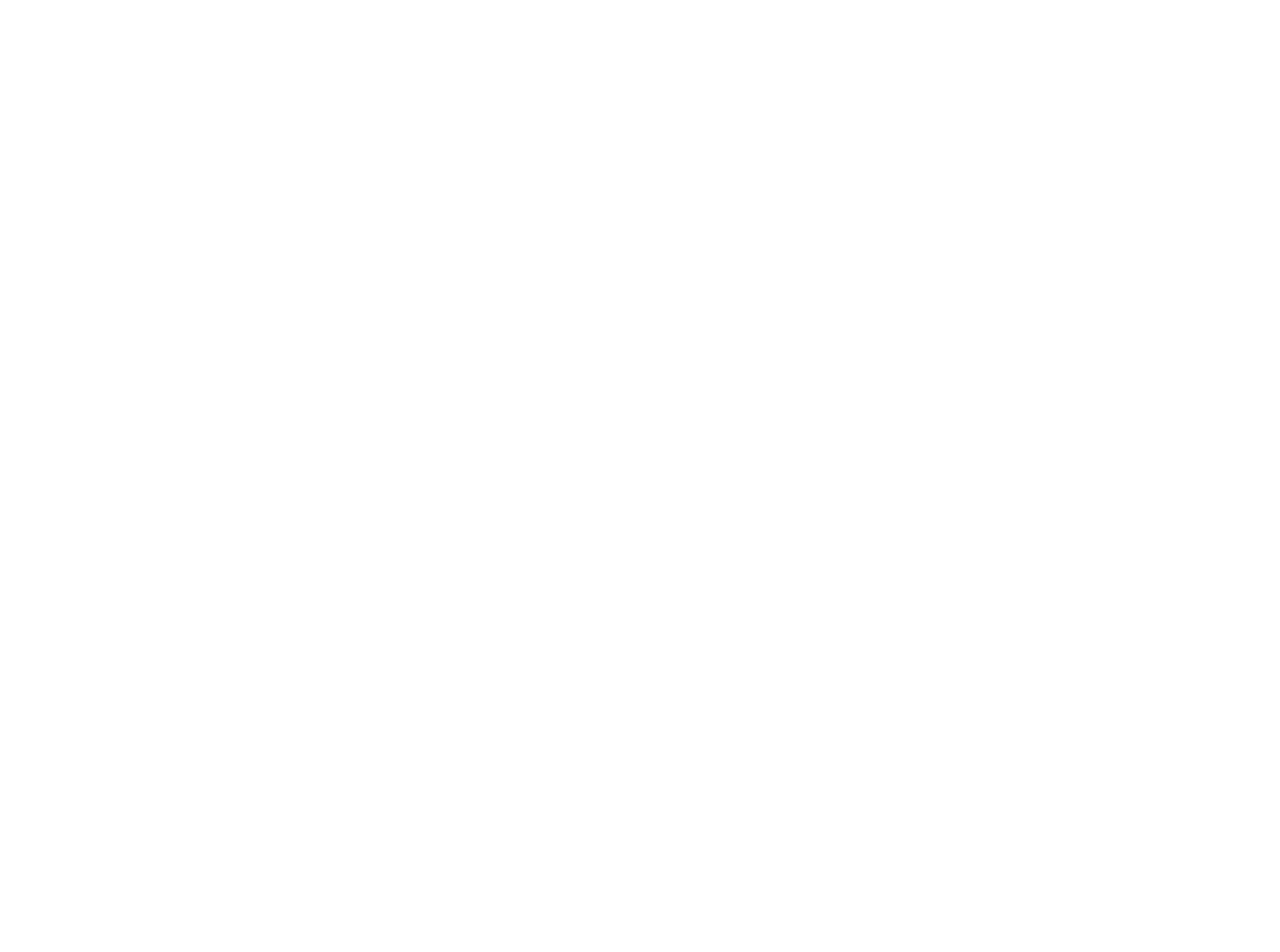
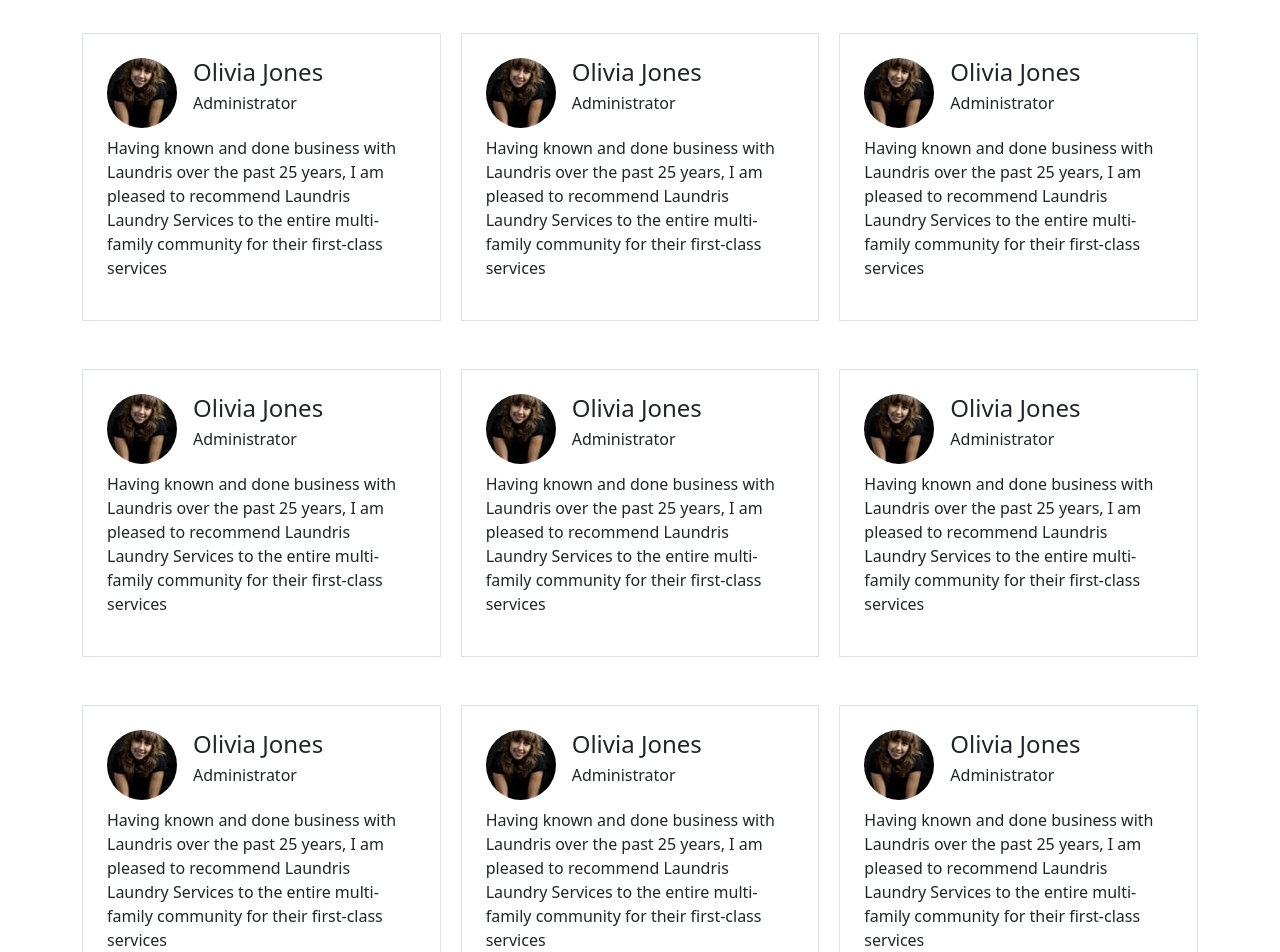
Before and after one commit to tafonhubertnwana/press-perfect, a React (Create React App) app: page /testimonials in a window 1280 px wide. Before the commit this address had no page. Shown: the part 660-1612 px from the top of the page. Before the commit the page ends 800 px from the top, so only its background shows below. Built offline with nearby package versions, Linux system fonts and the light colour scheme.

Commit message:
creating the testimonial page

```diff
--- a/src/Components/Footer/footer.css
+++ b/src/Components/Footer/footer.css
@@ -5,12 +5,14 @@
 
 .footer-li {
   font-size: 14px;
-  color: #fff;
+
   list-style: none;
+  padding: 0;
 }
 
 .footer-li li{
   text-decoration: none;
+  color: #fff;
 }
 
 .footer-copyright {
--- a/src/Components/Header/NavBar.jsx
+++ b/src/Components/Header/NavBar.jsx
@@ -17,12 +17,7 @@
                 </Link>
                 <ul class="dropdown-menu" aria-labelledby="navbarDropdownMenuLink">
                   <li><Link class="dropdown-item" to="team">Team</Link></li>
-                  <li class="nav-item dropdown"><Link class="dropdown-item " to="single">Single Service</Link>
-                    <ul class="dropdown-menu" aria-labelledby="navbarDropdownMenuLink">
-                      <li><Link class="dropdown-item" to="team">Gallery</Link></li>
-                      <li ><Link class="dropdown-item " to="single">Contacts</Link></li>
-                    </ul>
-                  </li>
+                  <li ><Link class="dropdown-item " to="single">Single Service</Link></li>
                   <li><Link class="dropdown-item" to="blog">Blog</Link></li>
                 </ul>
               </li>
--- a/src/Components/Router/Route.jsx
+++ b/src/Components/Router/Route.jsx
@@ -1,6 +1,7 @@
 import Contact from "../../Pages/Contacts/Components/Contact"
 import PageLayout from "../../Pages/PageLayout"
 import{Route, Routes} from "react-router-dom"
+import Testimonial from "../../Pages/Testimonials/Components/Testimonial"
 
 const Routers = () => {
   return (
@@ -8,6 +9,7 @@
       <Routes>
         <Route element={<PageLayout />} >
           <Route index path="" element={<Contact />} />
+          <Route path="/testimonials" element={<Testimonial />} />
         </Route>
       </Routes>
     </div>
--- /dev/null
+++ b/src/Pages/Testimonials/Components/Testimonial.jsx
@@ -0,0 +1,165 @@
+import React from 'react';
+import imgTest from '../../../Assets/images/HomeImage/testimonials-img03.jpg';
+import './testimonial.css'
+
+const Testimonial = () => {
+  return (
+    <>
+      <div>
+
+        <div className='contact-bg'>
+          <div className='container '>
+            <div className='text-white'>
+              <h1>TESTIMONIALS</h1>
+              <p>&nbsp;</p>
+              <p>
+              We are proud and humbled by the clients that take the time to let us know <br></br>when we have done something good for their business and personal laundry <br></br>needs. We are honored to share their stories with future clients.
+              </p>
+            </div>
+          </div>
+        </div>
+
+        <div className='container'>
+          <div className='row mt-5'>
+
+            <div className='d-flex justify-content-between '>
+              <div className='border  col me-1 p-4'>
+                <div className='d-flex pb-2'>
+                  <img src={imgTest} alt="" className='img-testimonial me-3'/>
+                  <div className='lh-1'>
+                    <h4>Olivia Jones</h4>
+                    <span>Administrator</span>
+                  </div>
+                </div>
+                <div>
+                  <p>Having known and done business with Laundris over the past 25 years, I am pleased to recommend Laundris Laundry Services to the entire multi-family community for their first-class services</p>
+                </div>
+              </div>
+              <div className='border  col mx-3 p-4'>
+                <div className='d-flex pb-2 '>
+                  <img src={imgTest} alt="" className='img-testimonial me-3'/>
+                  <div className='lh-1'>
+                    <h4>Olivia Jones</h4>
+                    <span>Administrator</span>
+                  </div>
+                </div>
+                <div>
+                  <p>Having known and done business with Laundris over the past 25 years, I am pleased to recommend Laundris Laundry Services to the entire multi-family community for their first-class services</p>
+                </div>
+              </div>
+              <div className='border  col ms-1 p-4'>
+                <div className='d-flex pb-2'>
+                  <img src={imgTest} alt="" className='img-testimonial me-3'/>
+                  <div className='lh-1'>
+                    <h4>Olivia Jones</h4>
+                    <span>Administrator</span>
+                  </div>
+                </div>
+                <div>
+                  <p>Having known and done business with Laundris over the past 25 years, I am pleased to recommend Laundris Laundry Services to the entire multi-family community for their first-class services</p>
+                </div>
+              </div>
+
+
+
+            </div>
+          </div>
+        </div>
+        <div className='container'>
+          <div className='row mt-5'>
+
+            <div className='d-flex justify-content-between '>
+              <div className='border  col me-1 p-4'>
+                <div className='d-flex pb-2'>
+                  <img src={imgTest} alt="" className='img-testimonial me-3'/>
+                  <div className='lh-1'>
+                    <h4>Olivia Jones</h4>
+                    <span>Administrator</span>
+                  </div>
+                </div>
+                <div>
+                  <p>Having known and done business with Laundris over the past 25 years, I am pleased to recommend Laundris Laundry Services to the entire multi-family community for their first-class services</p>
+                </div>
+              </div>
+              <div className='border  col mx-3 p-4'>
+                <div className='d-flex pb-2 '>
+                  <img src={imgTest} alt="" className='img-testimonial me-3'/>
+                  <div className='lh-1'>
+                    <h4>Olivia Jones</h4>
+                    <span>Administrator</span>
+                  </div>
+                </div>
+                <div>
+                  <p>Having known and done business with Laundris over the past 25 years, I am pleased to recommend Laundris Laundry Services to the entire multi-family community for their first-class services</p>
+                </div>
+              </div>
+              <div className='border  col ms-1 p-4'>
+                <div className='d-flex pb-2'>
+                  <img src={imgTest} alt="" className='img-testimonial me-3'/>
+                  <div className='lh-1'>
+                    <h4>Olivia Jones</h4>
+                    <span>Administrator</span>
+                  </div>
+                </div>
+                <div>
+                  <p>Having known and done business with Laundris over the past 25 years, I am pleased to recommend Laundris Laundry Services to the entire multi-family community for their first-class services</p>
+                </div>
+              </div>
+
+
+
+            </div>
+          </div>
+        </div>
+        <div className='container'>
+          <div className='row mt-5'>
+
+            <div className='d-flex justify-content-between '>
+              <div className='border  col me-1 p-4'>
+                <div className='d-flex pb-2'>
+                  <img src={imgTest} alt="" className='img-testimonial me-3'/>
+                  <div className='lh-1'>
+                    <h4>Olivia Jones</h4>
+                    <span>Administrator</span>
+                  </div>
+                </div>
+                <div>
+                  <p>Having known and done business with Laundris over the past 25 years, I am pleased to recommend Laundris Laundry Services to the entire multi-family community for their first-class services</p>
+                </div>
+              </div>
+              <div className='border  col mx-3 p-4'>
+                <div className='d-flex pb-2 '>
+                  <img src={imgTest} alt="" className='img-testimonial me-3'/>
+                  <div className='lh-1'>
+                    <h4>Olivia Jones</h4>
+                    <span>Administrator</span>
+                  </div>
+                </div>
+                <div>
+                  <p>Having known and done business with Laundris over the past 25 years, I am pleased to recommend Laundris Laundry Services to the entire multi-family community for their first-class services</p>
+                </div>
+              </div>
+              <div className='border  col ms-1 p-4'>
+                <div className='d-flex pb-2'>
+                  <img src={imgTest} alt="" className='img-testimonial me-3'/>
+                  <div className='lh-1'>
+                    <h4>Olivia Jones</h4>
+                    <span>Administrator</span>
+                  </div>
+                </div>
+                <div>
+                  <p>Having known and done business with Laundris over the past 25 years, I am pleased to recommend Laundris Laundry Services to the entire multi-family community for their first-class services</p>
+                </div>
+              </div>
+
+
+
+            </div>
+          </div>
+        </div>
+      </div>
+    </>
+  )
+}
+
+export default Testimonial
--- /dev/null
+++ b/src/Pages/Testimonials/Components/testimonial.css
@@ -0,0 +1,3 @@
+.img-testimonial{
+  border-radius: 50px;
+}
```
Also changed, not shown: public/css/bootstrap.min.css, src/Assets/images/HomeImage/testimonials-img03.jpg (added).
